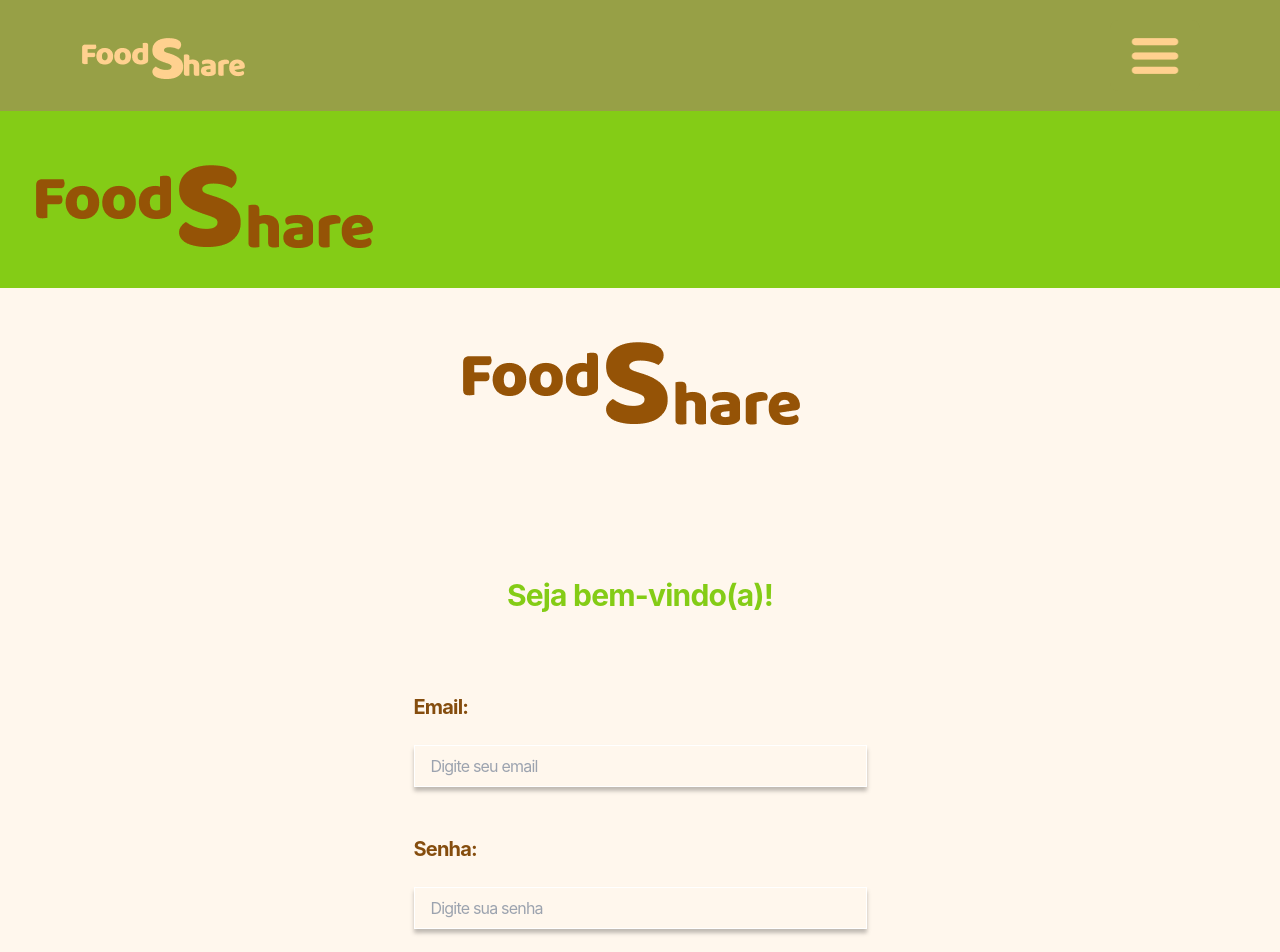
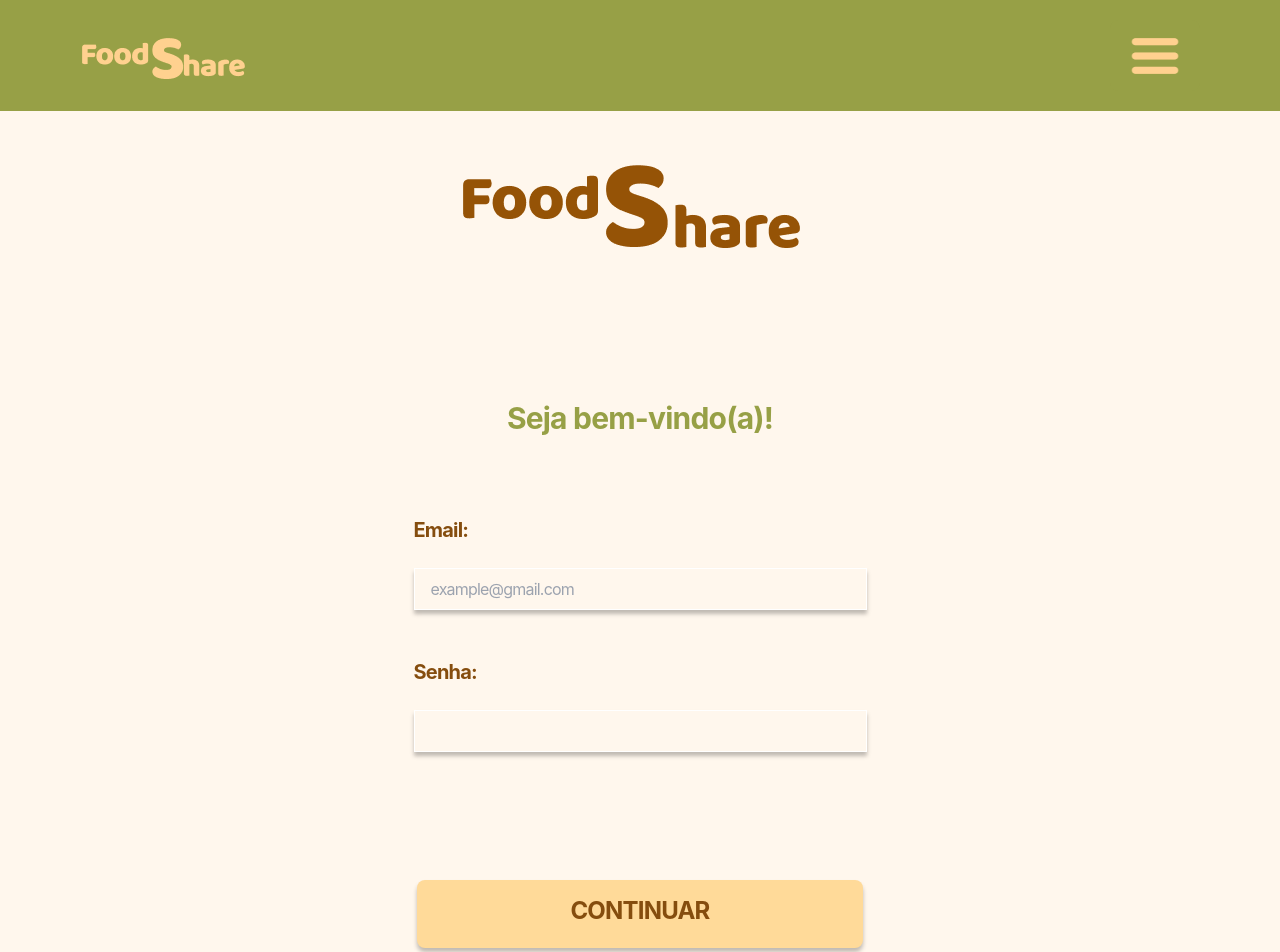
Before and after one commit to Ana-beatriz2/food_share-frontend, a React (Vite) app: page /login in a window 1280 px wide. Shown: the top 952 px of the page. Built offline with nearby package versions, Linux system fonts and the light colour scheme.

Commit message:
fix: ajusta cores na tela de login

```diff
--- a/src/pages/auth/login.jsx
+++ b/src/pages/auth/login.jsx
@@ -21,13 +21,9 @@ export default function LoginPage() {
 
   return (
     <div className="flex overflow-hidden flex-col items-center pb-72 tracking-tighter text-yellow-800 bg-orange-50 max-md:pb-24">
-      <header className="flex z-10 flex-wrap gap-5 justify-between items-start self-stretch pr-20 pb-8 pl-8 w-full text-amber-200 whitespace-nowrap bg-lime-500 max-md:px-5 max-md:max-w-full">
-        <Logo size="small" />
-      </header>
-
       <Logo size="large" />
 
-      <div className="mt-36 text-3xl font-bold text-lime-500 max-md:mt-10">
+      <div className="mt-36 text-3xl font-bold text-primary max-md:mt-10">
         Seja bem-vindo(a)!
       </div>
 
@@ -40,7 +36,7 @@ export default function LoginPage() {
             {...register("email", { required: true })}
             id="email"
             type="email"
-            placeholder="Digite seu email"
+            placeholder="example@gmail.com"
             className="px-4 py-2 mt-3 max-w-full text-base whitespace-nowrap border border-white border-solid bg-blend-normal bg-violet-200 bg-opacity-0 shadow-[0px_4px_4px_rgba(0,0,0,0.25)] w-[453px] max-md:pr-5"
             aria-label="Email"
           />
@@ -54,7 +50,6 @@ export default function LoginPage() {
             {...register("senha", { required: true })}
             id="password"
             type="password"
-            placeholder="Digite sua senha"
             className="px-4 py-2 mt-3 max-w-full text-base whitespace-nowrap border border-white border-solid bg-blend-normal bg-violet-200 bg-opacity-0 shadow-[0px_4px_4px_rgba(0,0,0,0.25)] w-[453px] max-md:pr-5"
             aria-label="Senha"
           />
@@ -62,7 +57,7 @@ export default function LoginPage() {
 
         <button
           type="submit"
-          className="px-16 pt-3.5 pb-5 mt-20 max-w-full text-2xl font-bold whitespace-nowrap bg-amber-200 bg-blend-normal shadow-[0px_4px_4px_rgba(0,0,0,0.25)] w-[446px] max-md:px-5 max-md:mt-10"
+          className="px-16 pt-3.5 pb-5 mt-20 max-w-full text-2xl font-bold whitespace-nowrap bg-third bg-blend-normal shadow-[0px_4px_4px_rgba(0,0,0,0.25)] w-[446px] max-md:px-5 max-md:mt-10"
         >
           CONTINUAR
         </button>
```
